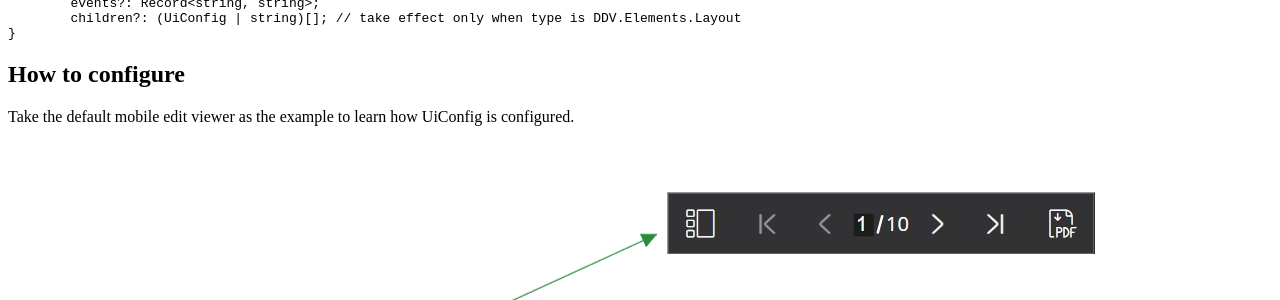
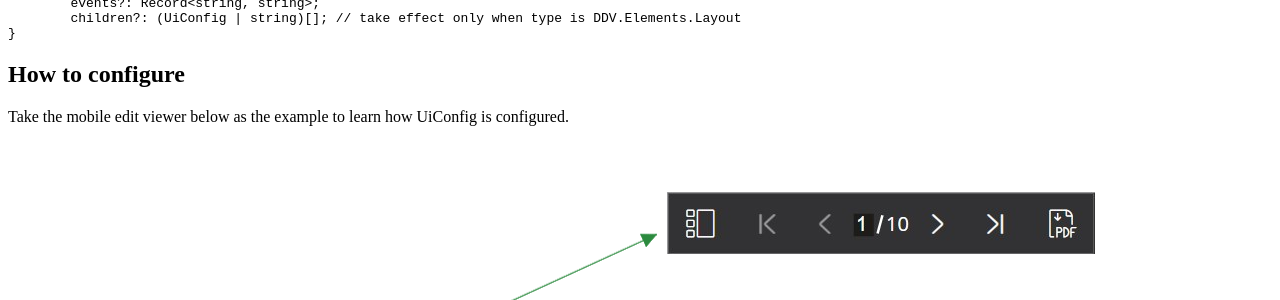
Before and after one commit to dynamsoft-docs/document-viewer-docs, a Jekyll site: the page built from ui/uiconfig.md, in a window 1280 px wide and 900 px high, scrolled down 638 px. Shown: the part 152-452 px from the top of the window. Built offline with Jekyll 4.4.1, drawn with Linux system fonts in a browser that asks for light colours.

Commit message:
Update uiconfig.md

```diff
--- a/ui/uiconfig.md
+++ b/ui/uiconfig.md
@@ -32,7 +32,7 @@ interface UiConfig {
 
 ## How to configure
 
-Take the default mobile edit viewer as the example to learn how UiConfig is configured.
+Take the mobile edit viewer below as the example to learn how UiConfig is configured.
 
 ![EditViewer mobile UiConfig](/assets/imgs/editmuiconfig.png)
 
```
Also changed, not shown: other parts of ui/uiconfig.md (+1 -1 lines).
